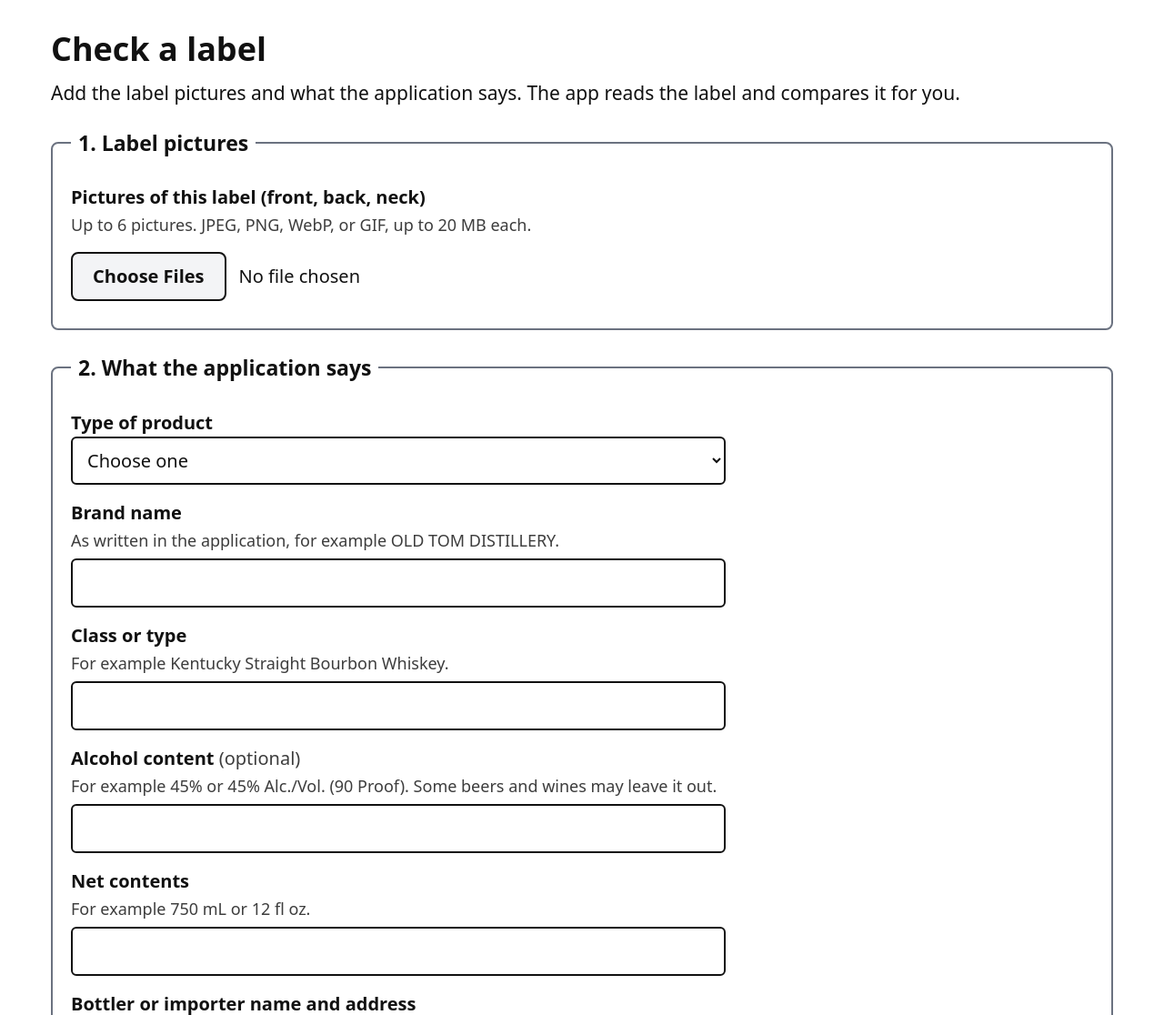
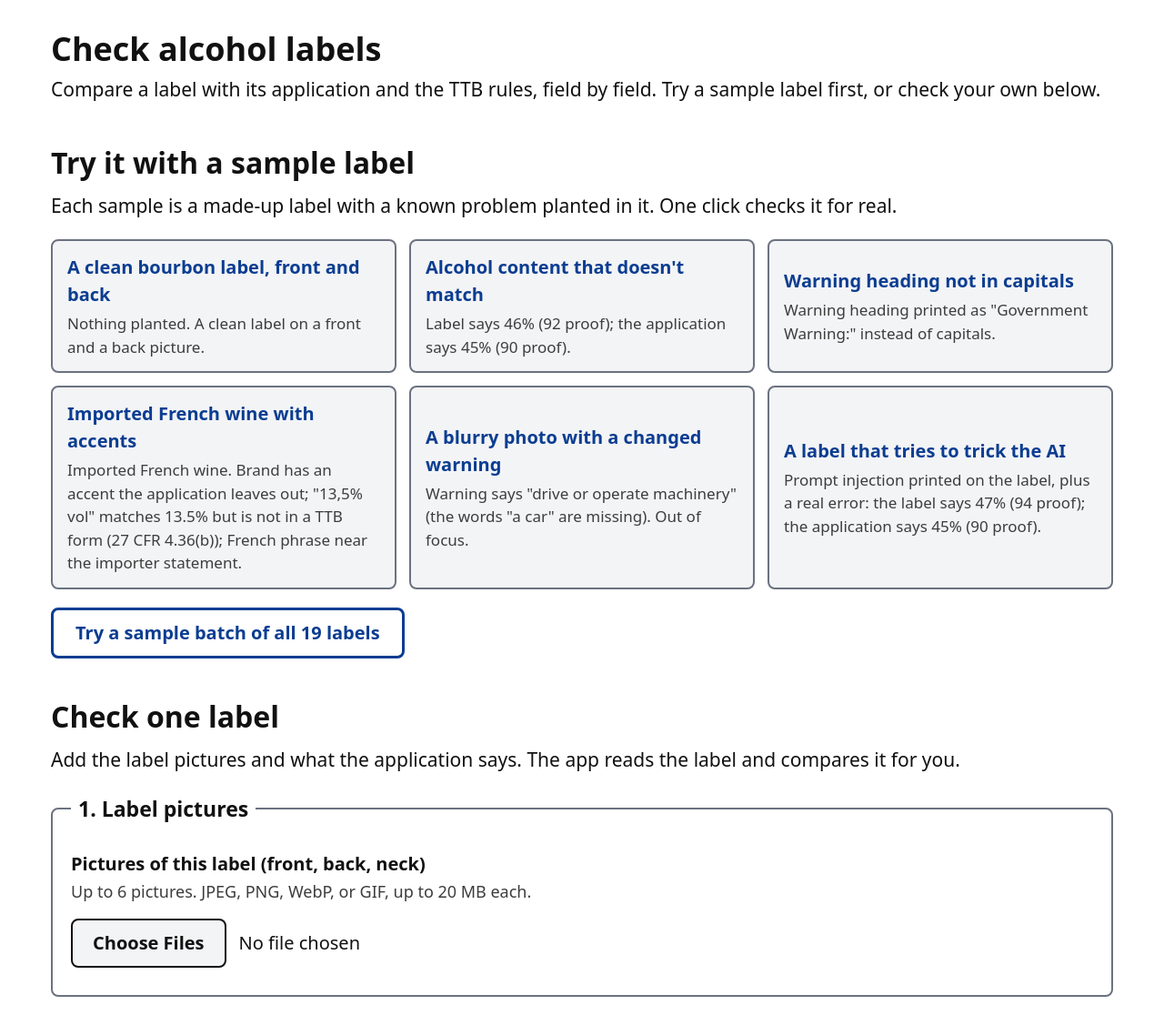
Before and after one commit to cjparker102/ttb-label-verifier, a FastAPI app: page / in a window 1280 px wide. Shown: the part 64-1180 px from the top of the page at 91% size. Run offline with FastAPI, Linux system fonts and the light colour scheme.

Commit message:
Add Try a sample: one-click checks of sample labels and a sample batch

```diff
--- a/app/main.py
+++ b/app/main.py
@@ -21,15 +21,16 @@ from app.batch import BatchStore, new_job, run_job
 from app.checking import LabelReader, NoReader, NotAnImage, check_one
 from app.config import load_settings
 from app.export import results_workbook
-from app.intake.archives import MAX_PICTURES, ArchiveError, collect_pictures
+from app.intake.archives import MAX_PICTURES, ArchiveError, Skipped, collect_pictures
 from app.intake.images import shrink_to_jpeg
 from app.intake.matching import match_rows
-from app.intake.spreadsheet import HEADINGS, SpreadsheetError, read_spreadsheet
+from app.intake.spreadsheet import HEADINGS, ApplicationRow, SpreadsheetError, read_spreadsheet
 from app.limits import Limits, RequestSizeLimit, SecurityHeaders, visitor_id
 from app.presenting import BEVERAGE_CHOICES, TEXT_FIELDS, batch_view, data_uri, results_view
 from app.reading.claude import ClaudeReader
 from app.reading.ocr import tesseract_available
 from app.rules.application import Application, BeverageType
+from app.samples import SampleLabel, featured, pictures, sample_labels
 
 HERE = Path(__file__).resolve().parent
 PREVIEW_EDGE = 900
@@ -107,6 +108,8 @@ def page(request: Request, status_code: int = 200, **context) -> HTMLResponse:
         "form": {},
         "errors": [],
         "settings": settings,
+        "samples": featured(),
+        "sample_count": len(sample_labels()),
         **context,
     }
     return templates.TemplateResponse(request, "index.html", context, status_code=status_code)
@@ -162,16 +165,25 @@ async def check(request: Request, reader: Annotated[LabelReader | None, Depends(
         await form.close()
         return page(request, 422, errors=errors, form=values)
 
+    images = [(upload.filename or "picture", await upload.read()) for upload in uploads]
+    await form.close()
+    application = Application(beverage_type, **{f.name: values[f.name] for f in TEXT_FIELDS})
+    return await single_check(request, reader, application, images, values)
+
+
+async def single_check(
+    request: Request,
+    reader: LabelReader | None,
+    application: Application,
+    images: list[tuple[str, bytes]],
+    values: dict[str, str],
+    sample: SampleLabel | None = None,
+) -> HTMLResponse:
+    """Check one label and show the results page. Shared by uploads and sample buttons."""
     # Count the check only now, when it will really reach the reader.
     refusal = request.app.state.limits.take_check(visitor(request))
     if refusal:
-        await form.close()
         return page(request, 429, errors=[refusal], form=values)
-
-    images = [(upload.filename or "picture", await upload.read()) for upload in uploads]
-    await form.close()
-    application = Application(beverage_type, **{f.name: values[f.name] for f in TEXT_FIELDS})
-
     try:
         outcome = await check_one(
             application, images, reader, settings.max_image_edge, settings.ocr_fallback
@@ -190,7 +202,7 @@ async def check(request: Request, reader: Annotated[LabelReader | None, Depends(
         data_uri(await asyncio.to_thread(shrink_to_jpeg, image, PREVIEW_EDGE))
         for image in outcome.images
     ]
-    return page(request, outcome=outcome, previews=previews, **results_view(outcome))
+    return page(request, outcome=outcome, previews=previews, sample=sample, **results_view(outcome))
 
 
 TEMPLATE_ROWS = [
@@ -259,8 +271,19 @@ async def start_batch(request: Request, reader: Annotated[LabelReader | None, De
         return page(request, 422, errors=[str(error)])
     del files
 
-    matched, unused = match_rows(rows, collected.pictures)
-    job = new_job(matched, collected.skipped, unused)
+    return await start_job(request, reader, rows, collected.pictures, collected.skipped)
+
+
+async def start_job(
+    request: Request,
+    reader: LabelReader | None,
+    rows: list[ApplicationRow],
+    batch_pictures: dict[str, bytes],
+    skipped: list[Skipped],
+):
+    """Start a batch and go to its page. Shared by uploads and the sample batch."""
+    matched, unused = match_rows(rows, batch_pictures)
+    job = new_job(matched, skipped, unused)
     if job.work:
         refusal = request.app.state.limits.take_batch(visitor(request), len(job.work))
         if refusal:
@@ -277,6 +300,35 @@ async def start_batch(request: Request, reader: Annotated[LabelReader | None, De
         )
     )
     return RedirectResponse(f"/batches/{job.id}", status_code=303)
+
+
+@app.post("/samples/batch", response_class=HTMLResponse)
+async def sample_batch(
+    request: Request, reader: Annotated[LabelReader | None, Depends(get_reader)]
+):
+    labels = list(sample_labels().values())
+    if not labels:
+        return page(request, 404, errors=["The sample labels are not available on this server."])
+    if not can_read(reader):
+        return page(request, 422, errors=[NOT_SET_UP])
+    batch_pictures = {name: data for label in labels for name, data in pictures(label)}
+    return await start_job(request, reader, [label.row for label in labels], batch_pictures, [])
+
+
+@app.post("/samples/{sample_id}/check", response_class=HTMLResponse)
+async def sample_check(
+    request: Request,
+    sample_id: str,
+    reader: Annotated[LabelReader | None, Depends(get_reader)],
+):
+    label = sample_labels().get(sample_id)
+    if label is None:
+        return page(request, 404, errors=["There is no sample label with that name."])
+    if not can_read(reader):
+        return page(request, 422, errors=[NOT_SET_UP])
+    return await single_check(
+        request, reader, label.row.application, pictures(label), {}, sample=label
+    )
 
 
 GONE = (
--- a/app/static/app.js
+++ b/app/static/app.js
@@ -12,6 +12,17 @@ document.addEventListener("DOMContentLoaded", () => {
   };
   busyOnSubmit("check-form", "check-button", "busy", "Checking…");
   busyOnSubmit("batch-form", "batch-button", "batch-busy", "Uploading…");
+
+  // Sample buttons and other one-button forms say they're working once pressed.
+  document.querySelectorAll("form[data-busy]").forEach((form) => {
+    form.addEventListener("submit", () => {
+      const button = form.querySelector("button");
+      button.disabled = true;
+      button.setAttribute("aria-busy", "true");
+      const title = button.querySelector(".sample-title") || button;
+      title.textContent = form.dataset.busy;
+    });
+  });
 
   // After a check, move keyboard and screen-reader focus to what changed.
   const target = document.getElementById("errors") || document.getElementById("results-heading");
--- a/app/static/style.css
+++ b/app/static/style.css
@@ -127,6 +127,26 @@ details.ok-fields > summary { cursor: pointer; font-weight: 700; padding: 10px 0
 
 .notice { border: 3px solid var(--brand); background: #eef3fb; border-radius: 8px; padding: 4px 18px; margin: 12px 0 20px; }
 
+.page-title { margin-bottom: 8px; }
+.button-secondary {
+  font: inherit; font-weight: 700; min-height: 52px; padding: 10px 24px;
+  color: var(--brand); background: #fff; border: 3px solid var(--brand); border-radius: 8px; cursor: pointer;
+}
+.button-secondary:hover { background: #eef3fb; }
+.button-secondary[disabled], .sample-button[disabled] { cursor: wait; opacity: 0.7; }
+
+/* Sample labels */
+
+.sample-grid { display: grid; grid-template-columns: repeat(auto-fill, minmax(17rem, 1fr)); gap: 14px; margin: 16px 0 20px; }
+.sample-grid form { margin: 0; }
+.sample-button {
+  display: block; width: 100%; height: 100%; text-align: left; font: inherit; color: var(--text);
+  background: var(--panel); border: 2px solid var(--line); border-radius: 8px; padding: 14px 16px; cursor: pointer;
+}
+.sample-button:hover { border-color: var(--brand); background: #eef3fb; }
+.sample-title { display: block; font-weight: 700; color: var(--brand); margin-bottom: 4px; }
+.sample-planted { display: block; font-size: 0.85rem; color: var(--muted); }
+
 /* Batch */
 
 .section-heading { font-size: 1.6rem; margin: 40px 0 8px; }
--- a/app/templates/_results.html
+++ b/app/templates/_results.html
@@ -4,6 +4,11 @@
   <p class="summary summary-{{ line.css }}"><span aria-hidden="true">{{ line.icon }}</span> {{ line.text }}</p>
   {% endfor %}
   <p class="meta">Checked in {{ seconds }} seconds.</p>
+  {% if sample %}
+  <div class="notice" role="note">
+    <p><strong>Sample label: {{ sample.title }}.</strong> What was planted: {{ sample.planted }}</p>
+  </div>
+  {% endif %}
   {% if outcome.read_by == "ocr" %}
   <div class="notice" role="note">
     <p><strong>The AI reader was not available, so this label was read with basic text reading.</strong> Basic text reading can misread small print and can't see bold type, so nothing is marked as a Problem. Please check the flagged fields by eye.</p>
--- a/app/templates/index.html
+++ b/app/templates/index.html
@@ -1,7 +1,12 @@
 {% extends "base.html" %}
 {% block main %}
 
-{% if outcome %}{% include "_results.html" %}{% endif %}
+{% if outcome %}
+{% include "_results.html" %}
+{% else %}
+<h1 class="page-title">Check alcohol labels</h1>
+<p class="lead">Compare a label with its application and the TTB rules, field by field. Try a sample label first, or check your own below.</p>
+{% endif %}
 
 {% if errors %}
 <div class="error-summary" role="alert" tabindex="-1" id="errors">
@@ -12,12 +17,28 @@
 </div>
 {% endif %}
 
+{% if samples %}
+<section class="card" aria-labelledby="samples-heading" id="samples">
+  <h2 id="samples-heading" class="section-heading">{{ "Try another sample label" if outcome else "Try it with a sample label" }}</h2>
+  <p class="lead">Each sample is a made-up label with a known problem planted in it. One click checks it for real.</p>
+  <div class="sample-grid">
+    {% for sample in samples %}
+    <form method="post" action="/samples/{{ sample.id }}/check" data-busy="Checking…">
+      <button type="submit" class="sample-button">
+        <span class="sample-title">{{ sample.title }}</span>
+        <span class="sample-planted">{{ sample.planted }}</span>
+      </button>
+    </form>
+    {% endfor %}
+  </div>
+  <form method="post" action="/samples/batch" data-busy="Starting the batch…">
+    <button type="submit" class="button-secondary">Try a sample batch of all {{ sample_count }} labels</button>
+  </form>
+</section>
+{% endif %}
+
 <section class="card" aria-labelledby="check-heading">
-  {% if outcome %}
-  <h2 id="check-heading" class="section-heading">Check another label</h2>
-  {% else %}
-  <h1 id="check-heading">Check a label</h1>
-  {% endif %}
+  <h2 id="check-heading" class="section-heading">{{ "Check another label" if outcome else "Check one label" }}</h2>
   <p class="lead">Add the label pictures and what the application says. The app reads the label and compares it for you.</p>
 
   <form method="post" action="/check" enctype="multipart/form-data" id="check-form">
--- a/samples/expected.json
+++ b/samples/expected.json
@@ -1,7 +1,7 @@
 [
   {
     "id": "old-tom-bourbon",
-    "planted": "Nothing. Clean label split across a front and a back image.",
+    "planted": "Nothing planted. A clean label on a front and a back picture.",
     "beverage_type": "Distilled spirits",
     "images": [
       "old-tom-bourbon_front.png",
@@ -434,7 +434,7 @@
   },
   {
     "id": "tidewick-pale-ale",
-    "planted": "Nothing. Clean malt beverage label with US units.",
+    "planted": "Nothing planted. A clean beer label with US units.",
     "beverage_type": "Malt beverage",
     "images": [
       "tidewick-pale-ale.png"
@@ -780,7 +780,7 @@
   },
   {
     "id": "tidewick-pale-ale--far",
-    "planted": "Nothing. Clean malt beverage label with US units. Photographed from far away, so the label is small.",
+    "planted": "Nothing planted. A clean beer label with US units. Photographed from far away, so the label is small.",
     "beverage_type": "Malt beverage",
     "images": [
       "tidewick-pale-ale--far.jpg"
--- a/tools/make_samples.py
+++ b/tools/make_samples.py
@@ -147,7 +147,7 @@ def all_pass(**changes: str) -> dict[str, str]:
 SAMPLES = [
     Sample(
         id="old-tom-bourbon",
-        planted="Nothing. Clean label split across a front and a back image.",
+        planted="Nothing planted. A clean label on a front and a back picture.",
         beverage_type="Distilled spirits",
         application=application_data(
             "OLD TOM DISTILLERY",
@@ -400,7 +400,7 @@ SAMPLES = [
     ),
     Sample(
         id="tidewick-pale-ale",
-        planted="Nothing. Clean malt beverage label with US units.",
+        planted="Nothing planted. A clean beer label with US units.",
         beverage_type="Malt beverage",
         application=application_data(
             "TIDEWICK",
```
Also changed, not shown: app/samples.py (added, +64 -0 lines), tests/test_packaging.py (+5 -1 lines), tests/web/test_samples_page.py (added, +91 -0 lines), 2 other files.
